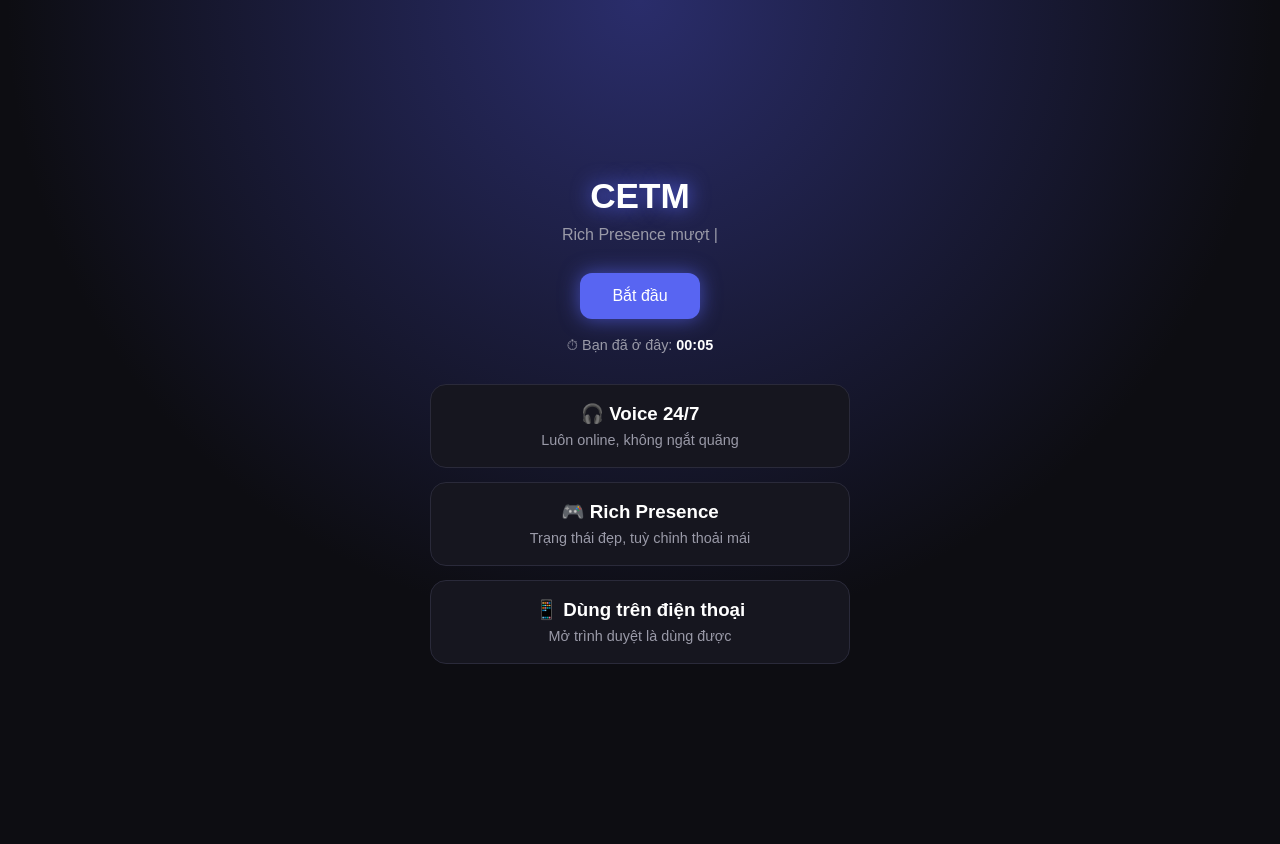
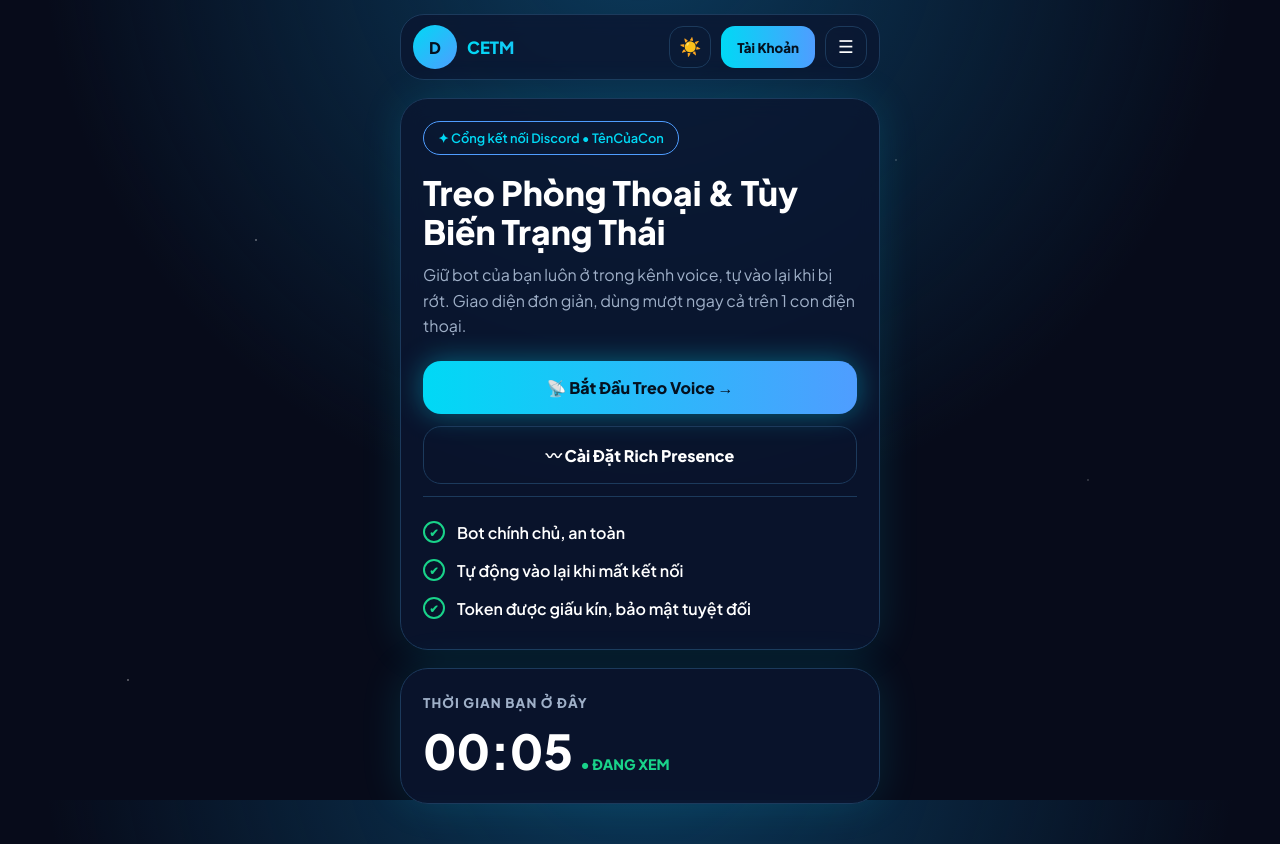
Before and after one commit to s7hs/RPC, a plain HTML site: page index.html in a window 1280 px wide. Drawn offline with Linux system fonts and the light colour scheme.

Commit message:
Update index.html

```diff
--- a/index.html
+++ b/index.html
@@ -1,77 +1,154 @@
 <!DOCTYPE html>
-<html lang="en">
+<html lang="vi">
 <head>
 <meta charset="UTF-8">
-    <link rel="stylesheet" href="./style.css">
 <meta name="viewport" content="width=device-width, initial-scale=1.0">
-    <title>Pen</title>
+<title>CETM</title>
+<link href="https://fonts.googleapis.com/css2?family=Plus+Jakarta+Sans:wght@400;600;800&display=swap" rel="stylesheet">
+<style>
+:root{
+  --bg:#070b1a; --card:#0b1630cc; --line:#1c3a5c;
+  --text:#fff; --muted:#9fb0c8;
+  --c1:#00d9f5; --c2:#4f9dff; --ok:#19d38a;
+  --glow:#0b3a5c;
+}
+:root[data-theme="light"]{
+  --bg:#eef3fb; --card:#ffffffcc; --line:#c9d8ee;
+  --text:#0b1630; --muted:#4a5d7a; --glow:#cfe6ff;
+}
+*{box-sizing:border-box}
+body{
+  margin:0; min-height:100vh; padding:14px 14px 40px;
+  background:var(--bg); color:var(--text);
+  font-family:"Plus Jakarta Sans",system-ui,sans-serif;
+  background-image:radial-gradient(circle at 50% -10%,var(--glow) 0%,transparent 55%);
+  background-attachment:fixed;
+}
+.stars{
+  position:fixed; inset:0; pointer-events:none;
+  background-image:
+    radial-gradient(1.5px 1.5px at 20% 30%,#fff9,transparent),
+    radial-gradient(1px 1px at 70% 20%,#fff9,transparent),
+    radial-gradient(1.5px 1.5px at 40% 70%,#7fd9ffaa,transparent),
+    radial-gradient(1px 1px at 85% 60%,#fff9,transparent),
+    radial-gradient(1.5px 1.5px at 10% 85%,#fff9,transparent);
+  animation:tw 4s ease-in-out infinite alternate;
+}
+:root[data-theme="light"] .stars{display:none}
+@keyframes tw{from{opacity:.3}to{opacity:1}}
+.wrap{position:relative; z-index:1; max-width:480px; margin:0 auto}
+
+/* Thanh trên cùng */
+.nav{
+  display:flex; align-items:center; gap:10px;
+  padding:10px 12px; border-radius:24px;
+  background:var(--card); border:1px solid var(--line);
+  backdrop-filter:blur(10px);
+}
+.logo{
+  width:44px; height:44px; border-radius:50%; flex:none;
+  background:linear-gradient(135deg,var(--c1),var(--c2));
+  display:grid; place-items:center; font-weight:800; color:#04111f;
+}
+.name{
+  font-weight:800; font-size:1.05rem; flex:1;
+  background:linear-gradient(90deg,var(--c1),var(--c2));
+  -webkit-background-clip:text; background-clip:text; color:transparent;
+}
+.icon-btn{
+  width:42px; height:42px; border-radius:14px; flex:none;
+  background:transparent; border:1px solid var(--line);
+  color:var(--text); font-size:1.1rem;
+}
+.acc{
+  padding:0 16px; height:42px; border:0; border-radius:14px;
+  background:linear-gradient(90deg,var(--c1),var(--c2));
+  color:#04111f; font-weight:800; font-family:inherit;
+}
+
+/* Thẻ chính */
+.card{
+  margin-top:18px; padding:22px; border-radius:28px;
+  background:var(--card); border:1px solid var(--line);
+  box-shadow:0 0 40px #00d9f522;
+  backdrop-filter:blur(10px);
+}
+.badge{
+  display:inline-block; padding:8px 14px; border-radius:999px;
+  border:1px solid var(--c2); color:var(--c1);
+  font-size:.8rem; font-weight:600;
+}
+h1{font-size:2.1rem; line-height:1.15; margin:18px 0 12px; font-weight:800}
+.card p{color:var(--muted); line-height:1.6; margin:0 0 22px}
+.btn{
+  display:block; width:100%; padding:16px; border-radius:18px;
+  font-size:1rem; font-weight:800; font-family:inherit; margin-bottom:12px;
+}
+.btn-main{
+  border:0; color:#04111f;
+  background:linear-gradient(90deg,var(--c1),var(--c2));
+  box-shadow:0 0 28px #00d9f566;
+  transition:transform .2s;
+}
+.btn-main:active{transform:scale(.97)}
+.btn-sub{background:transparent; border:1px solid var(--line); color:var(--text)}
+.checks{list-style:none; padding:16px 0 0; margin:8px 0 0; border-top:1px solid var(--line)}
+.checks li{display:flex; align-items:center; gap:12px; padding:8px 0; font-weight:600}
+.checks i{
+  width:22px; height:22px; border-radius:50%; flex:none;
+  border:2px solid var(--ok); color:var(--ok);
+  display:grid; place-items:center; font-style:normal; font-size:.7rem;
+}
+
+/* Thẻ thống kê */
+.stat small{letter-spacing:.08em; color:var(--muted); font-weight:800}
+.stat .num{font-size:3rem; font-weight:800; margin-top:8px}
+.stat .live{color:var(--ok); font-size:.9rem; font-weight:800; margin-left:8px}
+</style>
 </head>
 <body>
+<div class="stars"></div>
+<div class="wrap">
 
-    <script src="./script.js"></script>
-  </body>
-</html>
-<div class="hero">
-  <h1>CETM</h1>
-  <p id="typing"></p>
-  <button>Bắt đầu</button>
-  <div class="timer">⏱ Bạn đã ở đây: <b id="time">00:00</b></div>
-
-  <div class="cards">
-    <div class="card"><h3>🎧 Voice 24/7</h3><span>Luôn online, không ngắt quãng</span></div>
-    <div class="card"><h3>🎮 Rich Presence</h3><span>Trạng thái đẹp, tuỳ chỉnh thoải mái</span></div>
-    <div class="card"><h3>📱 Dùng trên điện thoại</h3><span>Mở trình duyệt là dùng được</span></div>
-  </div>
+  <div class="nav">
+    <div class="logo">D</div>
+    <div class="name">CETM</div>
+    <button class="icon-btn" id="theme">☀️</button>
+    <button class="acc">Tài Khoản</button>
+    <button class="icon-btn">☰</button>
   </div>
 
-<style>
-  body { margin: 0; background: #0d0d12; color: #fff; font-family: sans-serif; }
-  .hero {
-    min-height: 100vh; display: flex; flex-direction: column;
-    align-items: center; justify-content: center; text-align: center; padding: 20px;
-    background: radial-gradient(circle at 50% 0%, #2a2d6b 0%, transparent 60%);
-  }
-  h1 { font-size: 2.2rem; margin: 0 0 10px; text-shadow: 0 0 20px #5865f2; }
-  p { color: #9a9aa8; margin: 0 0 24px; min-height: 1.4em; }
-  button {
-    background: #5865f2; color: #fff; border: 0; padding: 14px 32px;
-    border-radius: 12px; font-size: 1rem; box-shadow: 0 0 20px #5865f2aa;
-    transition: transform 0.2s;
-  }
-  button:active { transform: scale(0.95); }
-  .timer { margin-top: 18px; color: #9a9aa8; font-size: 0.9rem; }
-  .timer b { color: #fff; }
+  <div class="card">
+    <span class="badge">✦ Cổng kết nối Discord • TênCủaCon</span>
+    <h1>Treo Phòng Thoại & Tùy Biến Trạng Thái</h1>
+    <p>Giữ bot của bạn luôn ở trong kênh voice, tự vào lại khi bị rớt. Giao diện đơn giản, dùng mượt ngay cả trên 1 con điện thoại.</p>
+    <button class="btn btn-main">📡 Bắt Đầu Treo Voice →</button>
+    <button class="btn btn-sub">〰 Cài Đặt Rich Presence</button>
+    <ul class="checks">
+      <li><i>✔</i> Bot chính chủ, an toàn</li>
+      <li><i>✔</i> Tự động vào lại khi mất kết nối</li>
+      <li><i>✔</i> Token được giấu kín, bảo mật tuyệt đối</li>
+    </ul>
+  </div>
 
-  .cards { margin-top: 30px; display: grid; gap: 14px; width: 100%; max-width: 420px; }
-  .card {
-    background: #16161f; border: 1px solid #2a2a3a; border-radius: 16px;
-    padding: 18px; opacity: 0; transform: translateY(20px);
-    animation: hien 0.6s forwards;
-  }
-  .card:nth-child(2) { animation-delay: 0.2s; }
-  .card:nth-child(3) { animation-delay: 0.4s; }
-  .card h3 { margin: 0 0 6px; }
-  .card span { color: #9a9aa8; font-size: 0.9rem; }
+  <div class="card stat">
+    <small>THỜI GIAN BẠN Ở ĐÂY</small>
+    <div class="num"><span id="time">00:00</span><span class="live">● ĐANG XEM</span></div>
+  </div>
 
-  @keyframes hien { to { opacity: 1; transform: translateY(0); } }
-</style>
+</div>
 
 <script>
-  // 1. Chữ tự gõ
-  const cau = ["Treo voice 24/7", "Rich Presence mượt mà", "Đơn giản, dễ dùng"];
-  let c = 0, k = 0, xoa = false;
-  const o = document.getElementById("typing");
+  // Đổi sáng/tối
+  const btn = document.getElementById("theme");
+  btn.onclick = () => {
+    const root = document.documentElement;
+    const sang = root.getAttribute("data-theme") === "light";
+    root.setAttribute("data-theme", sang ? "dark" : "light");
+    btn.textContent = sang ? "☀️" : "🌙";
+  };
 
-  function go() {
-    const chu = cau[c];
-    o.textContent = chu.slice(0, k) + "|";
-    if (!xoa) { k++; if (k > chu.length) { xoa = true; setTimeout(go, 1200); return; } }
-    else { k--; if (k < 0) { xoa = false; k = 0; c = (c + 1) % cau.length; } }
-    setTimeout(go, xoa ? 40 : 90);
-  }
-  go();
-
-  // 2. Đồng hồ đếm thời gian
+  // Đồng hồ
   let giay = 0;
   setInterval(() => {
     giay++;
@@ -80,3 +157,5 @@
     document.getElementById("time").textContent = p + ":" + s;
   }, 1000);
 </script>
+</body>
+</html>
```
Lines whose indentation alone changed are shown as unchanged.
